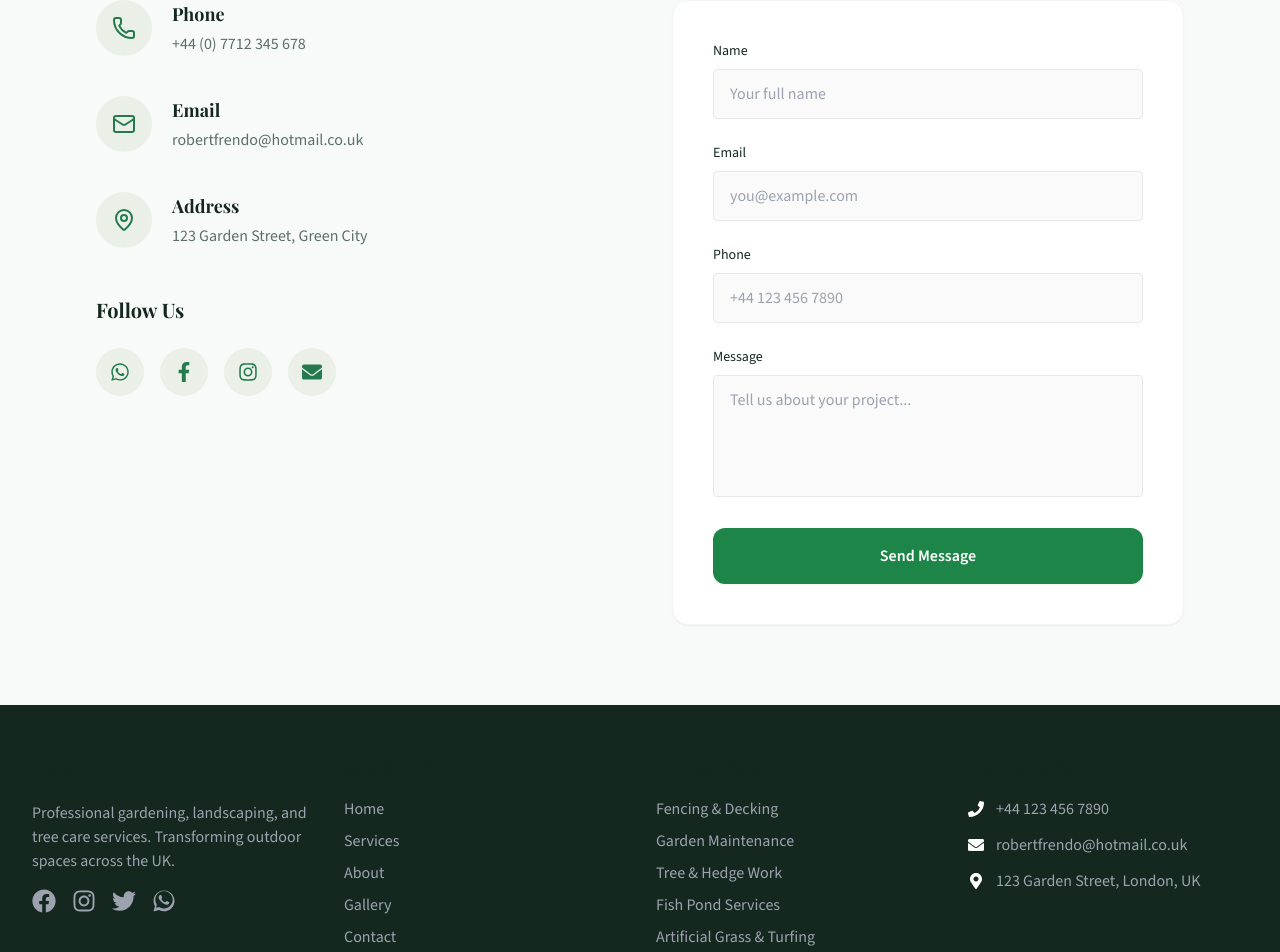
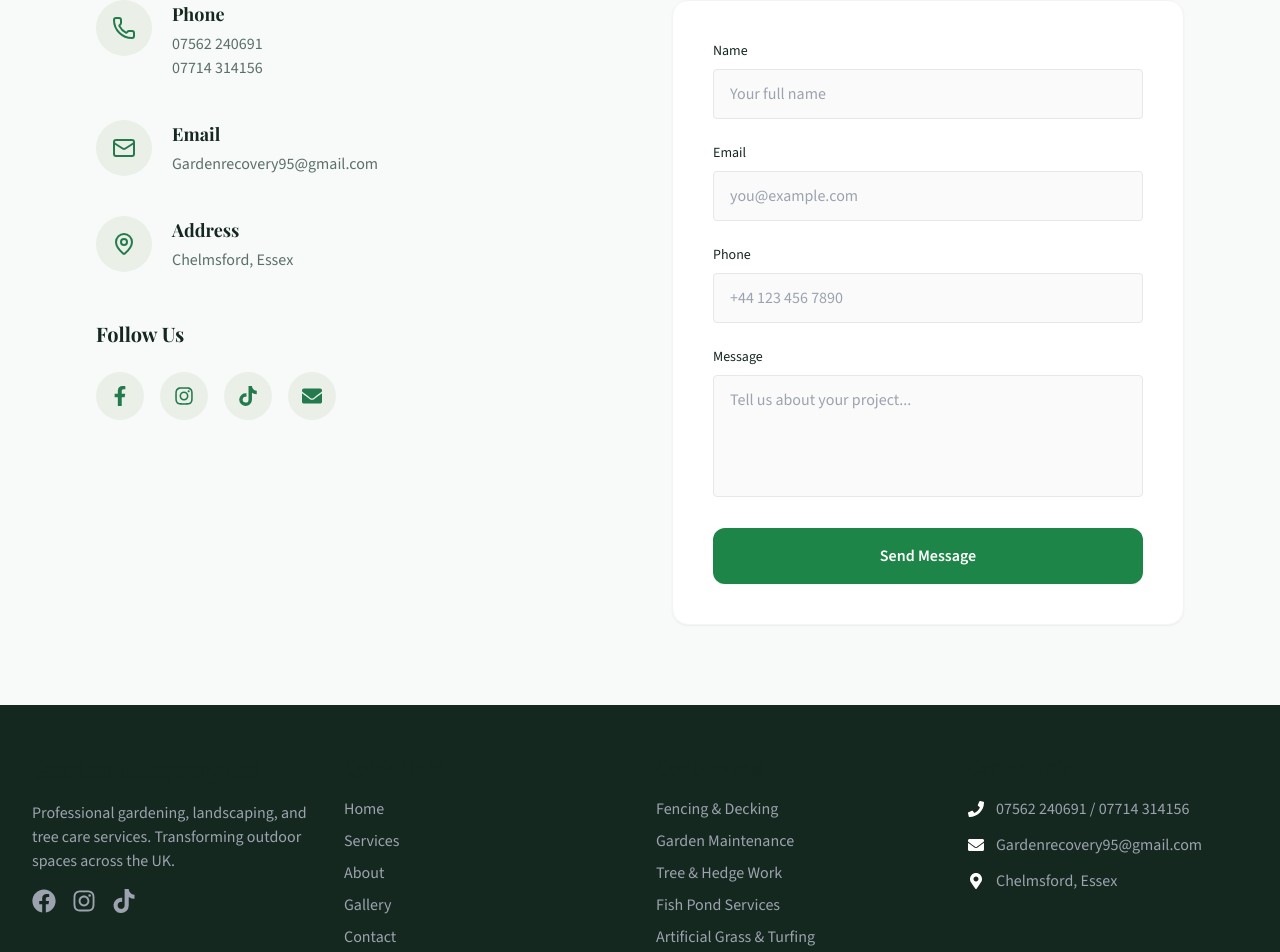
Before and after one commit to Sivakumarraj/Garden-Recovery-Ltd, a React (Vite) app in the folder client/: page /contact in a window 1280 px wide. Shown: the part 340-1292 px from the top of the page. Built offline with nearby package versions, Linux system fonts and the light colour scheme.

Commit message:
Update website with correct contact info and social links

```diff
--- a/client/src/components/common/CallToAction.jsx
+++ b/client/src/components/common/CallToAction.jsx
@@ -24,7 +24,7 @@ const CallToAction = () => {
             Get Free Quote
           </Link>
           <a
-            href="tel:+447712345678"
+            href="tel:07562240691"
             className="px-8 py-4 bg-transparent text-white border border-white/40 font-bold rounded hover:bg-white/10 transition-colors"
           >
             Call Now
--- a/client/src/components/common/Footer.jsx
+++ b/client/src/components/common/Footer.jsx
@@ -1,5 +1,5 @@
 import { Link } from 'react-router-dom'
-import { FaFacebook, FaInstagram, FaTwitter, FaPhone, FaEnvelope, FaMapMarkerAlt } from 'react-icons/fa'
+import { FaFacebook, FaInstagram, FaTiktok, FaPhone, FaEnvelope, FaMapMarkerAlt } from 'react-icons/fa'
 
 const Footer = () => {
   const currentYear = new Date().getFullYear()
@@ -14,17 +14,14 @@ const Footer = () => {
               Professional gardening, landscaping, and tree care services. Transforming outdoor spaces across the UK.
             </p>
             <div className="flex space-x-4">
-              <a href="#" className="text-gray-400 hover:text-white transition-colors">
+              <a href="https://www.facebook.com/share/17N2H7Stc5/" target="_blank" rel="noreferrer" className="text-gray-400 hover:text-white transition-colors">
                 <FaFacebook size={24} />
               </a>
-              <a href="#" className="text-gray-400 hover:text-white transition-colors">
+              <a href="https://www.instagram.com/garden_recovery_?igsh=MTVqYjdlM3J2aXpheg==" target="_blank" rel="noreferrer" className="text-gray-400 hover:text-white transition-colors">
                 <FaInstagram size={24} />
               </a>
-              <a href="#" className="text-gray-400 hover:text-white transition-colors">
-                <FaTwitter size={24} />
-              </a>
-              <a href="https://wa.me/441234567890" className="text-gray-400 hover:text-white transition-colors">
-                <svg stroke="currentColor" fill="currentColor" strokeWidth="0" viewBox="0 0 448 512" height="24" width="24" xmlns="http://www.w3.org/2000/svg"><path d="M380.9 97.1C339 55.1 283.2 32 223.9 32c-122.4 0-222 99.6-222 222 0 39.1 10.2 77.3 29.6 111L0 480l117.7-30.9c32.4 17.7 68.9 27 106.1 27h.1c122.3 0 224.1-99.6 224.1-222 0-59.3-25.2-115-67.1-157zM223.9 413.4c-33 0-65.5-8.9-94-25.8l-6.7-4-69.8 18.3L72 334.3l-4.4-7c-18.5-29.4-28.2-63.3-28.2-98.2 0-101.7 82.8-184.5 184.6-184.5 49.3 0 95.6 19.2 130.4 54.1 34.8 34.9 56.2 81.2 56.1 130.5 0 101.8-84.9 184.6-186.6 184.6zm101.2-138.2c-5.5-2.8-32.8-16.2-37.9-18-5.1-1.9-8.8-2.8-12.5 2.8-3.7 5.6-14.3 18-17.6 21.8-3.2 3.7-6.5 4.2-12 1.4-32.6-16.3-54-29.1-75.5-66-5.7-9.8 5.7-9.1 16.3-30.3 1.8-3.7.9-6.9-1.3-9.7-2.3-3.2-12.5-30.1-17.1-41.2-4.5-10.8-9.1-9.3-12.5-9.5-3.2-.2-6.9-.2-10.6-.2-3.7 0-9.7 1.4-14.8 6.9-5.1 5.6-19.4 19-19.4 46.3 0 27.3 19.9 53.7 22.6 57.4 2.8 3.7 39.1 59.7 94.8 83.8 35.2 15.2 49 16.5 66.6 13.9 10.7-1.6 32.8-13.4 37.4-26.4 4.6-13 4.6-24.1 3.2-26.4-1.3-2.5-5-3.9-10.5-6.6z"></path></svg>
+              <a href="https://www.tiktok.com/@_garden_recovery_essex_" target="_blank" rel="noreferrer" className="text-gray-400 hover:text-white transition-colors">
+                <FaTiktok size={24} />
               </a>
             </div>
           </div>
@@ -61,15 +58,15 @@ const Footer = () => {
             <ul className="space-y-3">
               <li className="flex items-start space-x-3">
                 <FaPhone className="text-primary-light mt-1" />
-                <span className="text-gray-400">+44 123 456 7890</span>
+                <span className="text-gray-400">07562 240691 / 07714 314156</span>
               </li>
               <li className="flex items-start space-x-3">
                 <FaEnvelope className="text-primary-light mt-1" />
-                <span className="text-gray-400">robertfrendo@hotmail.co.uk</span>
+                <a href="mailto:Gardenrecovery95@gmail.com" className="text-gray-400 hover:text-white transition-colors">Gardenrecovery95@gmail.com</a>
               </li>
               <li className="flex items-start space-x-3">
                 <FaMapMarkerAlt className="text-primary-light mt-1" />
-                <span className="text-gray-400">123 Garden Street, London, UK</span>
+                <span className="text-gray-400">Chelmsford, Essex</span>
               </li>
             </ul>
           </div>
--- a/client/src/components/home/CTASection.jsx
+++ b/client/src/components/home/CTASection.jsx
@@ -26,7 +26,7 @@ const CTASection = () => {
               Get Free Quote
             </Link>
             <a
-              href="tel:+441234567890"
+              href="tel:07562240691"
               className="bg-transparent hover:bg-white/10 text-white font-semibold py-4 px-8 rounded-lg border-2 border-white transition-all duration-300 transform hover:scale-105"
             >
               Call Us Now
--- a/client/src/pages/Contact.jsx
+++ b/client/src/pages/Contact.jsx
@@ -4,7 +4,7 @@ import { motion } from 'framer-motion'
 import { useForm } from 'react-hook-form'
 import emailjs from '@emailjs/browser'
 import { Phone, Mail, MapPin } from 'lucide-react'
-import { FaWhatsapp, FaFacebookF, FaInstagram, FaEnvelope } from 'react-icons/fa'
+import { FaTiktok, FaFacebookF, FaInstagram, FaEnvelope } from 'react-icons/fa'
 
 const Contact = () => {
   const [isSubmitting, setIsSubmitting] = useState(false)
@@ -78,8 +78,11 @@ const Contact = () => {
                 </div>
                 <div>
                   <h3 className="font-display font-bold text-lg mb-1">Phone</h3>
-                  <a href="tel:+447712345678" className="text-muted-foreground hover:text-primary transition-colors">
-                    +44 (0) 7712 345 678
+                  <a href="tel:07562240691" className="text-muted-foreground hover:text-primary transition-colors block">
+                    07562 240691
+                  </a>
+                  <a href="tel:07714314156" className="text-muted-foreground hover:text-primary transition-colors block">
+                    07714 314156
                   </a>
                 </div>
               </div>
@@ -90,8 +93,8 @@ const Contact = () => {
                 </div>
                 <div>
                   <h3 className="font-display font-bold text-lg mb-1">Email</h3>
-                  <a href="mailto:robertfrendo@hotmail.co.uk" className="text-muted-foreground hover:text-primary transition-colors">
-                    robertfrendo@hotmail.co.uk
+                  <a href="mailto:Gardenrecovery95@gmail.com" className="text-muted-foreground hover:text-primary transition-colors">
+                    Gardenrecovery95@gmail.com
                   </a>
                 </div>
               </div>
@@ -103,7 +106,7 @@ const Contact = () => {
                 <div>
                   <h3 className="font-display font-bold text-lg mb-1">Address</h3>
                   <span className="text-muted-foreground">
-                    123 Garden Street, Green City
+                    Chelmsford, Essex
                   </span>
                 </div>
               </div>
@@ -112,16 +115,16 @@ const Contact = () => {
             <div>
               <h3 className="font-display font-bold text-xl mb-6">Follow Us</h3>
               <div className="flex space-x-4">
-                <a href="#" className="w-12 h-12 rounded-full bg-[#EAF0E8] text-[#247A4D] flex items-center justify-center hover:bg-[#247A4D] hover:text-white transition-colors">
-                  <FaWhatsapp className="w-5 h-5" />
-                </a>
-                <a href="#" className="w-12 h-12 rounded-full bg-[#EAF0E8] text-[#247A4D] flex items-center justify-center hover:bg-[#247A4D] hover:text-white transition-colors">
+                <a href="https://www.facebook.com/share/17N2H7Stc5/" target="_blank" rel="noreferrer" className="w-12 h-12 rounded-full bg-[#EAF0E8] text-[#247A4D] flex items-center justify-center hover:bg-[#247A4D] hover:text-white transition-colors">
                   <FaFacebookF className="w-5 h-5" />
                 </a>
-                <a href="#" className="w-12 h-12 rounded-full bg-[#EAF0E8] text-[#247A4D] flex items-center justify-center hover:bg-[#247A4D] hover:text-white transition-colors">
+                <a href="https://www.instagram.com/garden_recovery_?igsh=MTVqYjdlM3J2aXpheg==" target="_blank" rel="noreferrer" className="w-12 h-12 rounded-full bg-[#EAF0E8] text-[#247A4D] flex items-center justify-center hover:bg-[#247A4D] hover:text-white transition-colors">
                   <FaInstagram className="w-5 h-5" />
                 </a>
-                <a href="#" className="w-12 h-12 rounded-full bg-[#EAF0E8] text-[#247A4D] flex items-center justify-center hover:bg-[#247A4D] hover:text-white transition-colors">
+                <a href="https://www.tiktok.com/@_garden_recovery_essex_" target="_blank" rel="noreferrer" className="w-12 h-12 rounded-full bg-[#EAF0E8] text-[#247A4D] flex items-center justify-center hover:bg-[#247A4D] hover:text-white transition-colors">
+                  <FaTiktok className="w-5 h-5" />
+                </a>
+                <a href="mailto:Gardenrecovery95@gmail.com" className="w-12 h-12 rounded-full bg-[#EAF0E8] text-[#247A4D] flex items-center justify-center hover:bg-[#247A4D] hover:text-white transition-colors">
                   <FaEnvelope className="w-5 h-5" />
                 </a>
               </div>
```
